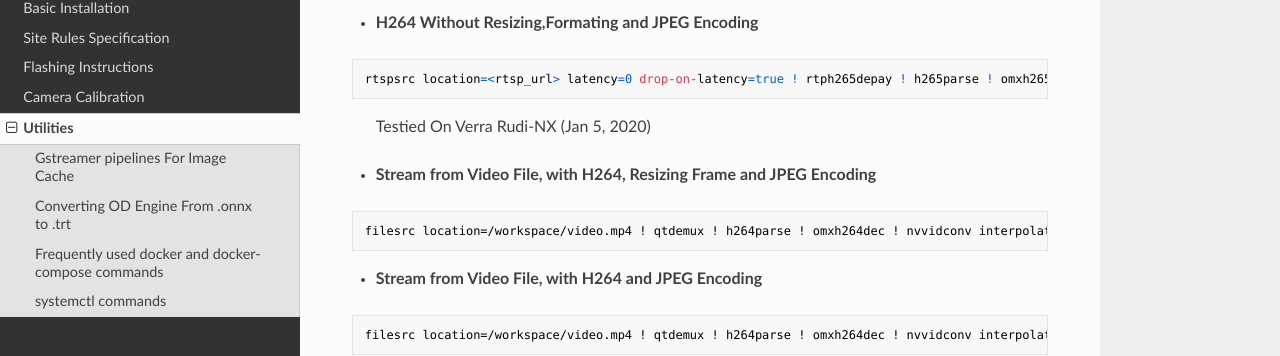
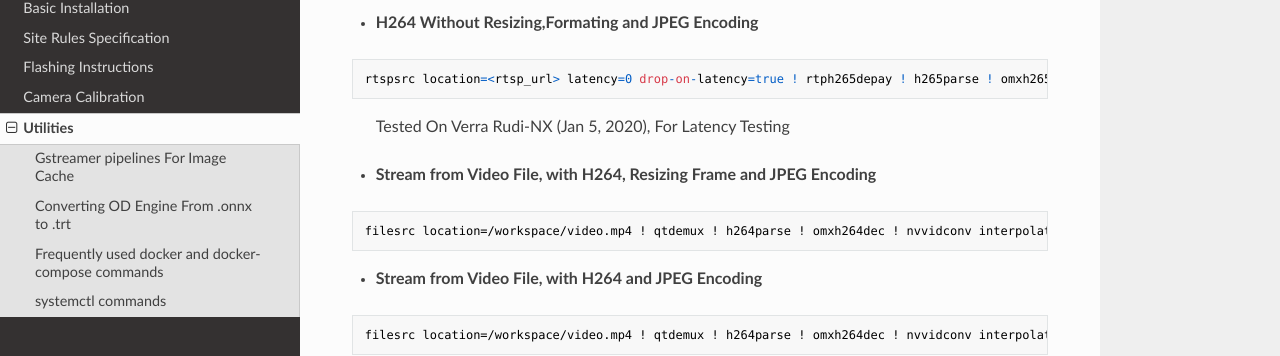
Before and after one commit to hazenai/system-docs, an MkDocs documentation site: the page built from docs/utilities.md, in a window 1280 px wide and 900 px high, scrolled down 553 px. Shown: the part 141-497 px from the top of the window. Built offline with MkDocs 1.6.1, drawn with Linux system fonts in a browser that asks for light colours; nearby versions of some CDN libraries.

````diff
--- a/docs/utilities.md
+++ b/docs/utilities.md
@@ -26,7 +26,7 @@
 ```
 rtspsrc location=<rtsp_url> latency=0 drop-on-latency=true ! rtph265depay ! h265parse ! omxh265dec  disable-dpb=true ! nvvidconv interpolation-method=1 ! video/x-raw ! appsink
 ```
-> Testied On Verra Rudi-NX (Jan 5, 2020)
+> Tested On Verra Rudi-NX (Jan 5, 2020), For Latency Testing
 
 - **Stream from Video File, with H264, Resizing Frame and JPEG Encoding**
 ```
````
